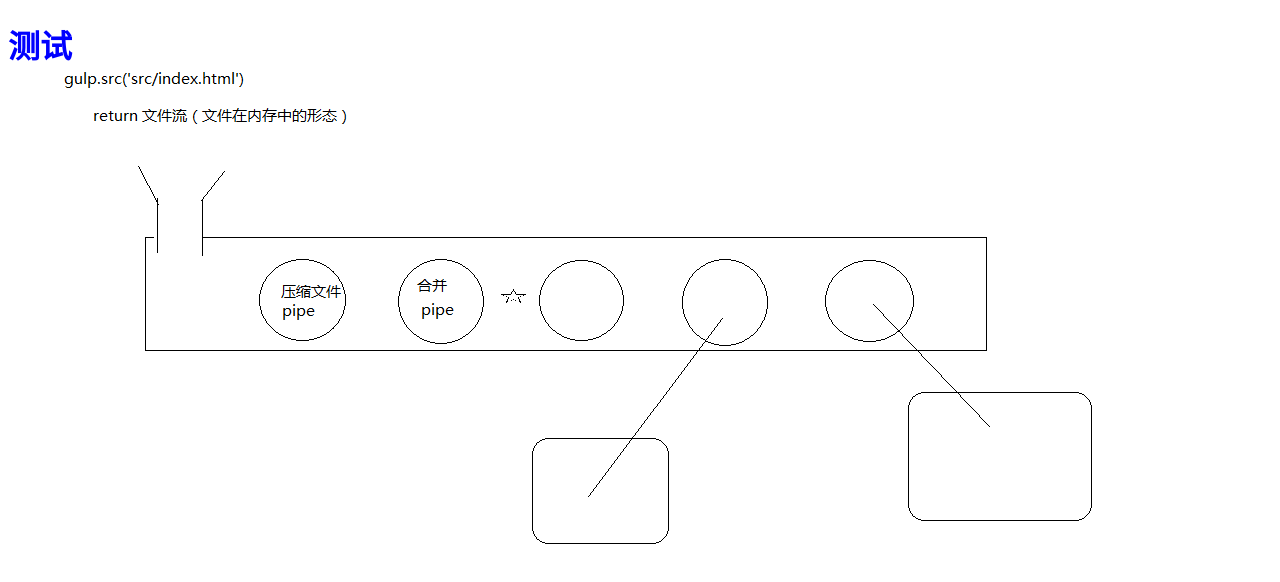
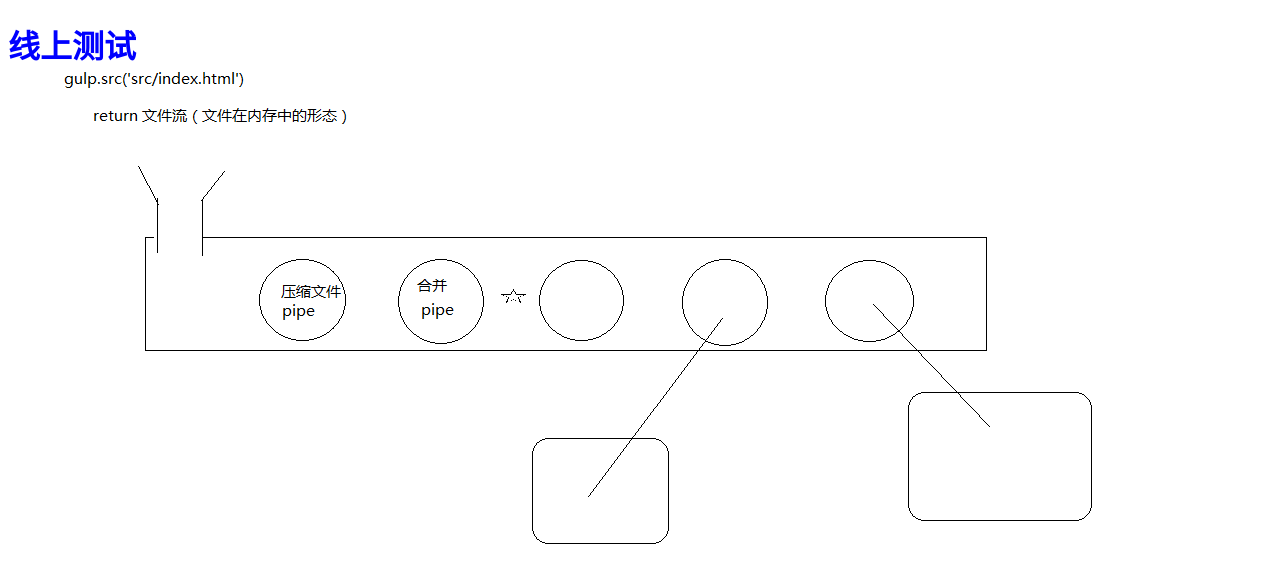
Before and after one commit to wendy485/git-test, a website: page src/index.html in a window 1280 px wide. Drawn offline with nearby package versions, Linux system fonts and the light colour scheme; files that its build step writes are made by us from their sources.

Commit message:
online test

```diff
--- a/src/index.html
+++ b/src/index.html
@@ -8,7 +8,7 @@
 
 <body>
 <!-- 测试注释 -->
-  <h1>测试</h1>
+  <h1>线上测试</h1>
   <script src="scripts/all.js"></script>
 </body>
 
```
